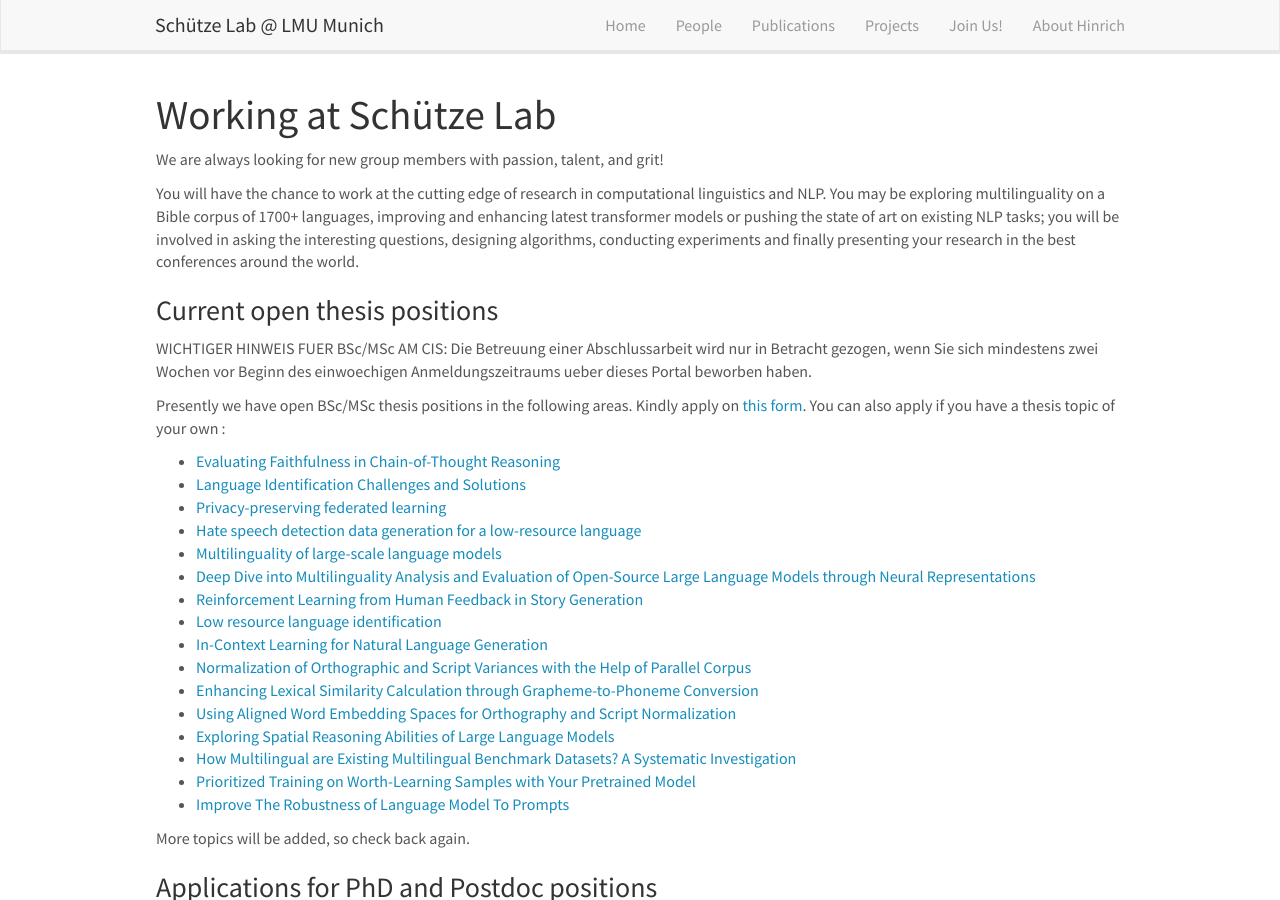
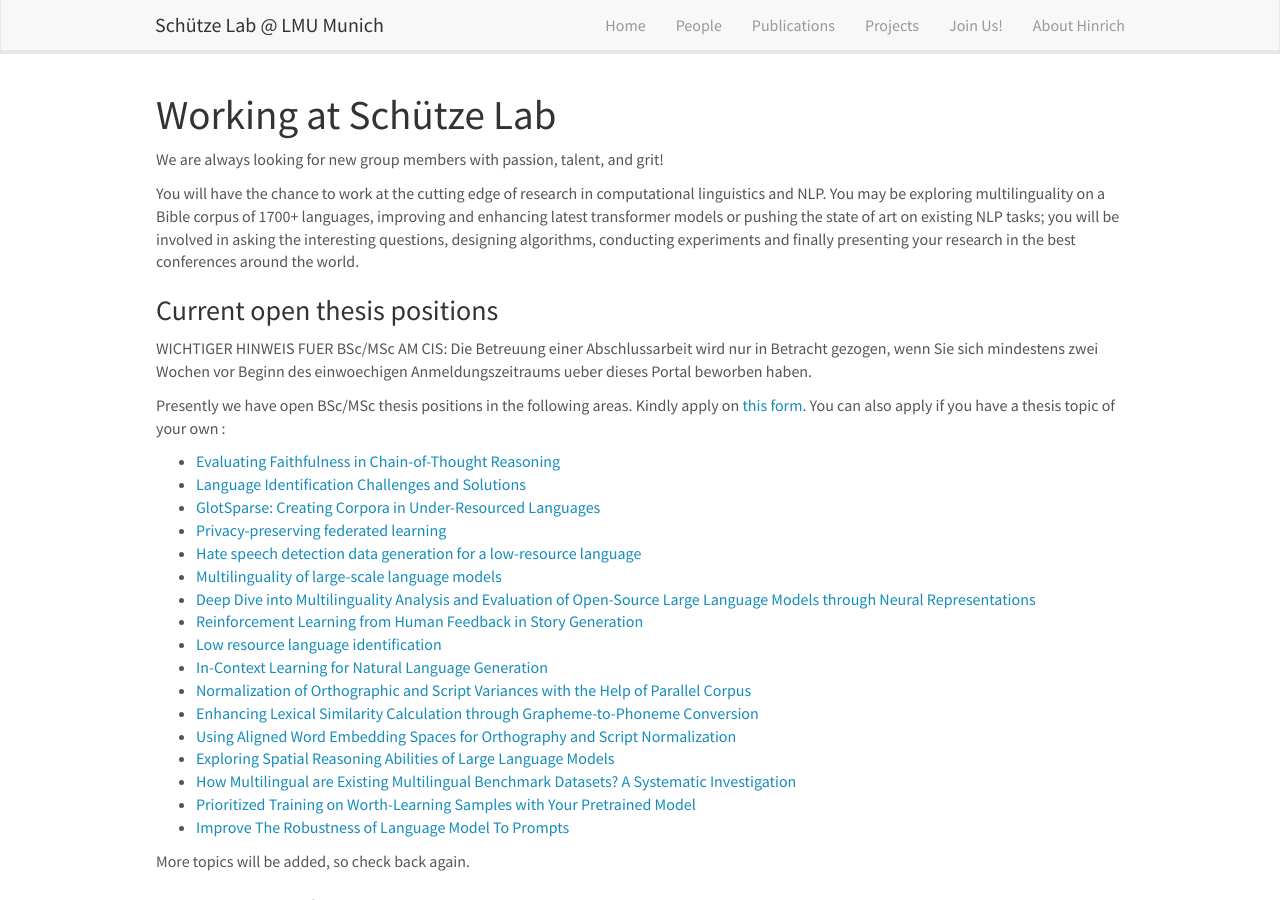
Before and after one commit to cisnlp/cisnlp.github.io, a Jekyll site: the page built from _pages/openings.md, in a window 1280 px wide and 900 px high. Built offline with Jekyll 4.4.1, drawn with Linux system fonts in a browser that asks for light colours; nearby versions of some CDN libraries; comment, search, counter and statistics services are not loaded.

Commit message:
add topic

```diff
--- a/_pages/openings.md
+++ b/_pages/openings.md
@@ -20,6 +20,7 @@ Presently we have open BSc/MSc thesis positions in the following areas. Kindly a
 
 - [Evaluating Faithfulness in Chain-of-Thought Reasoning]({{ site.baseurl }}/thesis_proposals/2024/Ali-2024-Project-1.pdf)
 - [Language Identification Challenges and Solutions]({{ site.baseurl }}/thesis_proposals/2024/Amir-2024-Project-1.pdf)
+- [GlotSparse: Creating Corpora in Under-Resourced Languages]({{ site.baseurl }}/thesis_proposals/2024/Amir-2024-Project-2.pdf)
 - [Privacy-preserving federated learning]({{ site.baseurl }}/thesis_proposals/2024/Axel-Haotian-2024-Project-1.pdf)
 - [Hate speech detection data generation for a low-resource language]({{ site.baseurl }}/thesis_proposals/2024/Axel-Haotian-2024-Project-2.pdf)
 - [Multilinguality of large-scale language models]({{ site.baseurl }}/thesis_proposals/2024/Chunlan-2024-Project-1.pdf)
```
Also changed, not shown: 1 other file.
